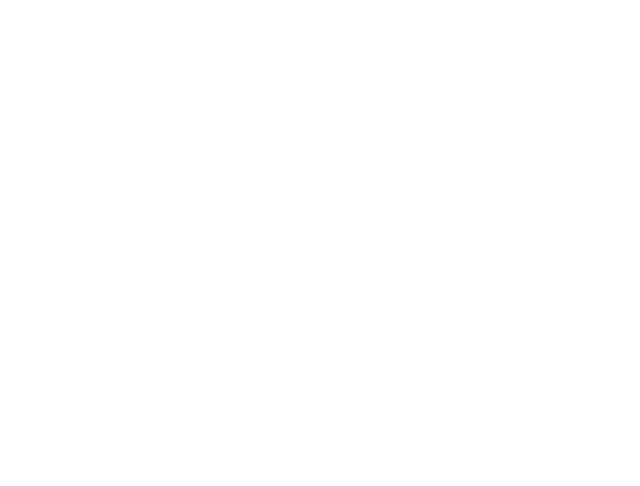
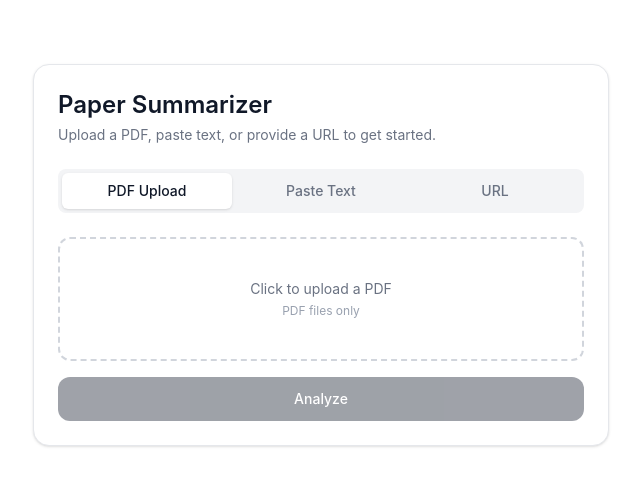
Before and after one commit to NabilRobert/summarized-app, a React (Vite) app in the folder frontend/: page / in a window 1280 px wide. Shown: the top 486 px of the page, without its empty margins (319-959 px from the left). Built offline with nearby package versions, Linux system fonts and the light colour scheme.

Commit message:
feat: add UploadPanel with ingest hook, types, and API client

```diff
--- a/frontend/src/App.tsx
+++ b/frontend/src/App.tsx
@@ -1,11 +1,23 @@
+import { useState } from 'react'
 import UploadPanel from './components/UploadPanel'
 import ChatWindow from './components/ChatWindow'
 
 export default function App() {
+  const [sessionId, setSessionId] = useState<string | null>(null)
+  const [greeting, setGreeting] = useState<string | null>(null)
+
+  function handleIngestSuccess(id: string, msg: string) {
+    setSessionId(id)
+    setGreeting(msg)
+  }
+
   return (
     <main>
-      <UploadPanel />
-      <ChatWindow />
+      {!sessionId ? (
+        <UploadPanel onSuccess={handleIngestSuccess} />
+      ) : (
+        <ChatWindow sessionId={sessionId} greeting={greeting} />
+      )}
     </main>
   )
 }
--- a/frontend/src/components/UploadPanel.tsx
+++ b/frontend/src/components/UploadPanel.tsx
@@ -1,3 +1,122 @@
-export default function UploadPanel() {
-  return <div />
+import { useRef, useState } from 'react'
+import { useIngest } from '../hooks/useIngest'
+import type { InputMode } from '../types'
+
+interface Props {
+  onSuccess: (sessionId: string, greeting: string) => void
 }
+
+const TABS: { id: InputMode; label: string }[] = [
+  { id: 'file', label: 'PDF Upload' },
+  { id: 'text', label: 'Paste Text' },
+  { id: 'url', label: 'URL' },
+]
+
+export default function UploadPanel({ onSuccess }: Props) {
+  const [mode, setMode] = useState<InputMode>('file')
+  const [file, setFile] = useState<File | null>(null)
+  const [text, setText] = useState('')
+  const [url, setUrl] = useState('')
+  const fileInputRef = useRef<HTMLInputElement>(null)
+  const { ingest, loading, error } = useIngest()
+
+  const canSubmit =
+    !loading &&
+    ((mode === 'file' && file !== null) ||
+      (mode === 'text' && text.trim().length > 0) ||
+      (mode === 'url' && url.trim().length > 0))
+
+  async function handleSubmit(e: React.FormEvent) {
+    e.preventDefault()
+    const data: File | string =
+      mode === 'file' ? (file as File) : mode === 'text' ? text : url
+    try {
+      const response = await ingest(mode, data)
+      onSuccess(response.session_id, response.message)
+    } catch {
+      // error already set in hook
+    }
+  }
+
+  return (
+    <div className="max-w-xl mx-auto mt-16 p-6 bg-white rounded-2xl shadow-sm border border-gray-200">
+      <h1 className="text-2xl font-semibold text-gray-900 mb-1">Paper Summarizer</h1>
+      <p className="text-sm text-gray-500 mb-6">
+        Upload a PDF, paste text, or provide a URL to get started.
+      </p>
+
+      {/* Tab switcher */}
+      <div className="flex gap-1 mb-6 bg-gray-100 p-1 rounded-lg">
+        {TABS.map(tab => (
+          <button
+            key={tab.id}
+            type="button"
+            onClick={() => setMode(tab.id)}
+            className={`flex-1 py-2 text-sm font-medium rounded-md transition-colors ${
+              mode === tab.id
+                ? 'bg-white text-gray-900 shadow-sm'
+                : 'text-gray-500 hover:text-gray-700'
+            }`}
+          >
+            {tab.label}
+          </button>
+        ))}
+      </div>
+
+      <form onSubmit={handleSubmit} className="space-y-4">
+        {mode === 'file' && (
+          <div
+            onClick={() => fileInputRef.current?.click()}
+            className="border-2 border-dashed border-gray-300 rounded-xl p-10 text-center cursor-pointer hover:border-gray-400 transition-colors"
+          >
+            {file ? (
+              <p className="text-sm text-gray-700 font-medium">{file.name}</p>
+            ) : (
+              <>
+                <p className="text-sm text-gray-500">Click to upload a PDF</p>
+                <p className="text-xs text-gray-400 mt-1">PDF files only</p>
+              </>
+            )}
+            <input
+              ref={fileInputRef}
+              type="file"
+              accept=".pdf"
+              className="hidden"
+              onChange={e => setFile(e.target.files?.[0] ?? null)}
+            />
+          </div>
+        )}
+
+        {mode === 'text' && (
+          <textarea
+            value={text}
+            onChange={e => setText(e.target.value)}
+            placeholder="Paste your text here…"
+            rows={8}
+            className="w-full rounded-xl border border-gray-300 px-4 py-3 text-sm text-gray-900 placeholder-gray-400 focus:outline-none focus:ring-2 focus:ring-gray-900 focus:border-transparent resize-none"
+          />
+        )}
+
+        {mode === 'url' && (
+          <input
+            type="url"
+            value={url}
+            onChange={e => setUrl(e.target.value)}
+            placeholder="https://example.com/paper"
+            className="w-full rounded-xl border border-gray-300 px-4 py-3 text-sm text-gray-900 placeholder-gray-400 focus:outline-none focus:ring-2 focus:ring-gray-900 focus:border-transparent"
+          />
+        )}
+
+        {error && <p className="text-sm text-red-500">{error}</p>}
+
+        <button
+          type="submit"
+          disabled={!canSubmit}
+          className="w-full py-3 rounded-xl bg-gray-900 text-white text-sm font-medium hover:bg-gray-800 disabled:opacity-40 disabled:cursor-not-allowed transition-colors"
+        >
+          {loading ? 'Analyzing…' : 'Analyze'}
+        </button>
+      </form>
+    </div>
+  )
+}
--- a/frontend/src/hooks/useIngest.ts
+++ b/frontend/src/hooks/useIngest.ts
@@ -1,26 +1,35 @@
 import { useState } from 'react'
+import axios from 'axios'
 import client from '../api/client'
-import type { IngestResponse } from '../types'
+import type { IngestResponse, InputMode } from '../types'
 
 export function useIngest() {
-  const [sessionId, setSessionId] = useState<string | null>(null)
-  const [greeting, setGreeting] = useState<string | null>(null)
   const [loading, setLoading] = useState(false)
   const [error, setError] = useState<string | null>(null)
 
-  async function ingest(payload: FormData) {
+  async function ingest(mode: InputMode, data: File | string): Promise<IngestResponse> {
     setLoading(true)
     setError(null)
     try {
-      const { data } = await client.post<IngestResponse>('/ingest', payload)
-      setSessionId(data.session_id)
-      setGreeting(data.message)
+      const formData = new FormData()
+      if (mode === 'file') formData.append('file', data as File)
+      else if (mode === 'text') formData.append('text', data as string)
+      else formData.append('url', data as string)
+
+      const { data: response } = await client.post<IngestResponse>('/ingest', formData)
+      return response
     } catch (err: unknown) {
-      setError(err instanceof Error ? err.message : 'Ingest failed')
+      const message = axios.isAxiosError(err)
+        ? (err.response?.data?.detail ?? err.message)
+        : err instanceof Error
+          ? err.message
+          : 'Ingest failed'
+      setError(message)
+      throw new Error(message)
     } finally {
       setLoading(false)
     }
   }
 
-  return { ingest, sessionId, greeting, loading, error }
+  return { ingest, loading, error }
 }
--- a/frontend/src/types/index.ts
+++ b/frontend/src/types/index.ts
@@ -2,6 +2,8 @@
   session_id: string
   message: string
 }
+
+export type InputMode = 'file' | 'text' | 'url'
 
 export interface ChatMessage {
   role: 'user' | 'assistant'
```
Also changed, not shown: frontend/src/components/ChatWindow.tsx (+6 -1 lines).
